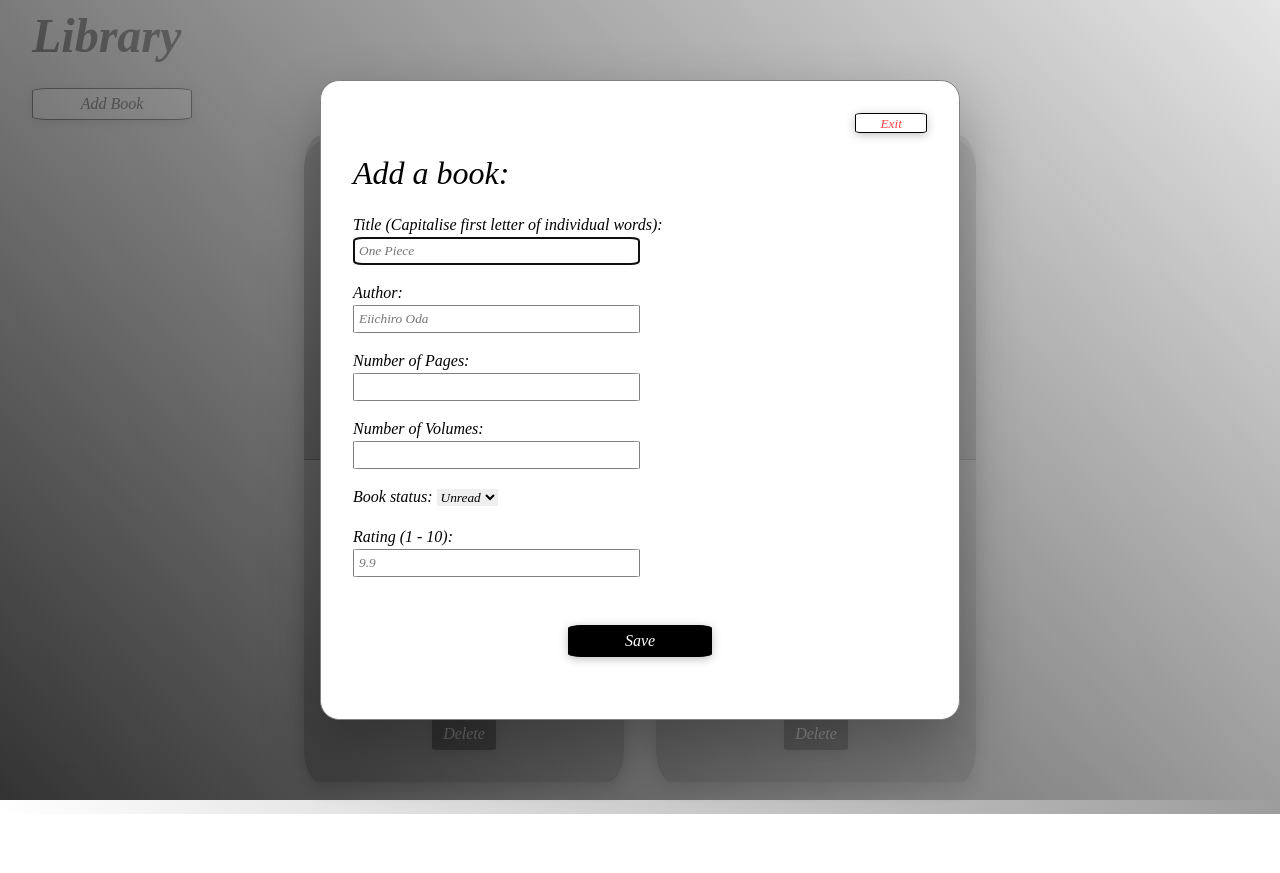
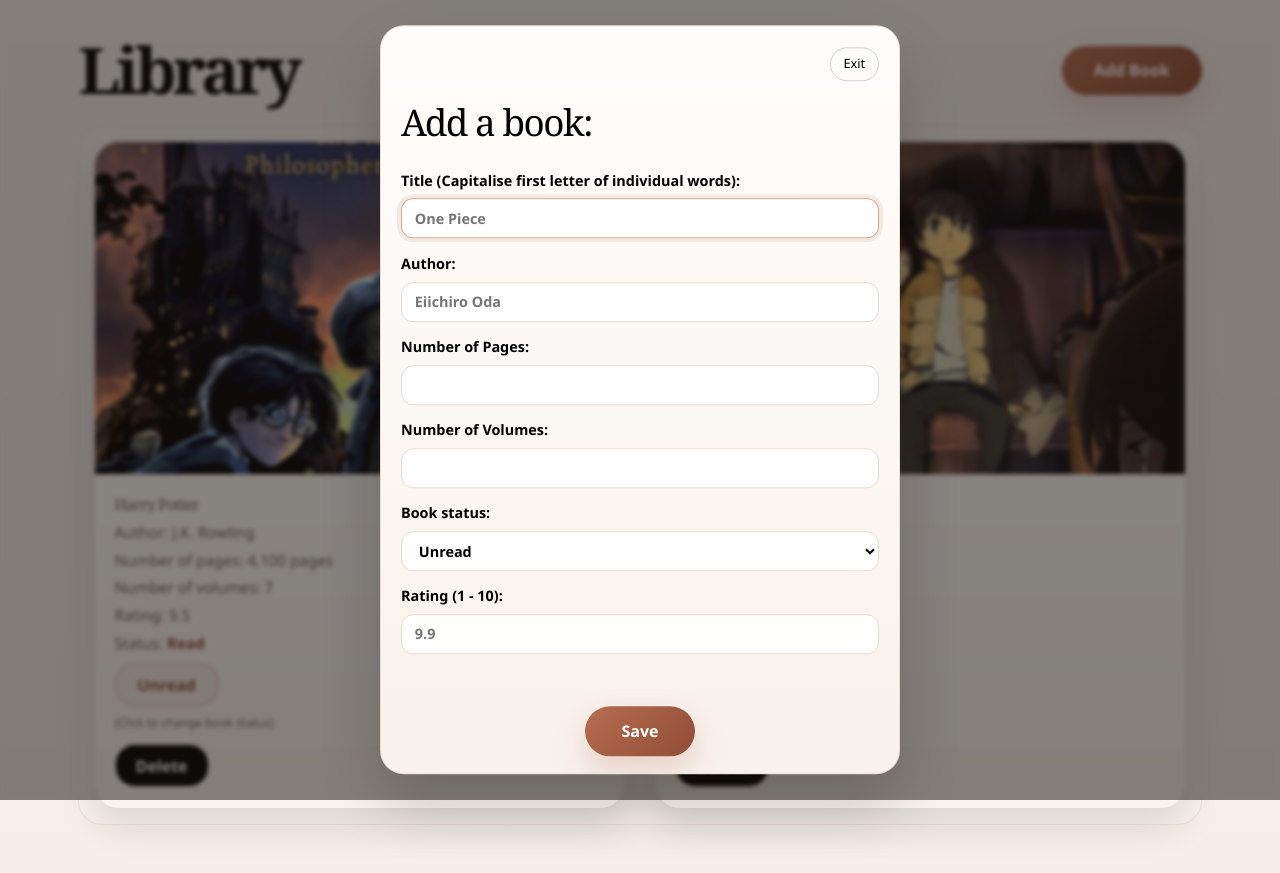
Before and after one commit to Gpeter01/Library, a plain HTML site: page index.html in a window 1280 px wide. Both pictures are taken after a click on the button "Add Book". Before the commit the page ends 814 px from the top, so only its background shows below. Drawn offline with Linux system fonts and the light colour scheme.

Commit message:
Add needed adjustments to the ui

```diff
--- a/index.html
+++ b/index.html
@@ -8,8 +8,13 @@
     <title>Library</title>
 </head>
 <body>
+    <div class="page-shell">
+        <header class="topbar">
             <h1>Library</h1>
             <button class="add">Add Book</button>
+        </header>
+
+        <main class="library-panel">
             <div class="flex-container">
                 <div class="flex-child harry-potter">
                     <div class="book-cover harry-potter"></div>
@@ -34,12 +39,15 @@
                         <p>Number of volumes: 8 </p>
                         <p>Rating: 8.8</p>
                         <p>Status: <b class="erased">Unread</b></p>
-                <button class="book-status erased">Unread</button>
+                        <button class="book-status erased">Read</button>
                         <p class="clarifier">(Click to change book status)</p>
                         <button class="delete erased">Delete</button>
                     </div>
                 </div>
             </div>
+        </main>
+    </div>
+
     <dialog>
         <form>
             <button type='button' class="close">Exit</button>
--- a/style.css
+++ b/style.css
@@ -1,160 +1,315 @@
+:root {
+    --bg: #f5efe7;
+    --bg-strong: #efe2d2;
+    --panel: #fffdf9;
+    --panel-strong: #f9f4ee;
+    --muted: #685f59;
+    --accent: #b76d4f;
+    --accent-strong: #8f4d37;
+    --accent-soft: #e6c7b8;
+    --secondary: #5b6d78;
+    --secondary-soft: #dfe7ea;
+    --border: #e8dccd;
+    --shadow: rgba(34, 28, 24, 0.12);
+    --shadow-strong: rgba(34, 28, 24, 0.18);
+    --radius-lg: 24px;
+    --radius-md: 16px;
+    --radius-sm: 12px;
+    --page-padding: clamp(1.25rem, 3vw, 2.5rem);
+}
+
 * {
     padding: 0;
     margin: 0;
     border: 0;
     box-sizing: border-box;
     line-height: 1.5;
-    font-family: 'Times New Roman', Times, serif;
-    font-style: italic;
+    font-family: "Segoe UI", Tahoma, Geneva, Verdana, sans-serif;
 }
-:root {
-    --default-spacing: 2rem;
+
+body {
+    min-height: 100vh;
+    background: linear-gradient(180deg, #f8f4ef 0%, var(--bg) 100%);
+    color: black;
 }
-body {
-    padding-bottom: 2rem;
-    height: max(100vh, 100%);
-    background-image: linear-gradient(65deg, white, gray);
+
+button,
+input,
+select {
+    font: inherit;
 }
+
+button {
+    transition: box-shadow 0.2s ease, background-color 0.2s ease, border-color 0.2s ease, color 0.2s ease;
+    box-shadow: 0 10px 20px var(--shadow);
+}
+
+.page-shell {
+    max-width: 1200px;
+    margin: 0 auto;
+    padding: 2rem var(--page-padding) 3rem;
+}
+
+.topbar {
+    display: flex;
+    align-items: center;
+    justify-content: space-between;
+    gap: 1rem;
+    padding: 0.5rem 0 1.5rem;
+}
+
 h1 {
-    color: black;
-    font-size: 3rem;
-    margin: 0 var(--default-spacing);
+    color: inherit;
+    font-family: Georgia, "Times New Roman", serif;
+    font-size: clamp(2.5rem, 5vw, 4.25rem);
+    letter-spacing: -0.06em;
+    line-height: 0.95;
+    font-weight: 700;
 }
-.add, .save {
-    font-size: 1rem;
-    width: max(12.5vw, 100px);
-    height: 2rem;
-    border: 1px solid black;
-    border-radius: 10%;
-    margin: 1rem var(--default-spacing);
-    color: black;
-    background-color: white;
+
+.add,
+.save {
+    padding: 0.8rem 1.4rem;
+    min-width: 140px;
+    border-radius: 250px;
+    background: linear-gradient(135deg, var(--accent) 0%, var(--accent-strong) 100%);
+    color: white;
+    font-weight: 600;
+    box-shadow: 0 14px 30px rgba(183, 109, 79, 0.25);
 }
-.add:hover, .add:active {
-    color: white;
-    background-color: black;
+
+.add:hover,
+.save:hover,
+.add:focus-visible,
+.save:focus-visible {
+    background: linear-gradient(135deg, var(--accent-strong) 0%, var(--accent) 100%);
 }
+
+.library-panel {
+    background: rgba(255, 255, 255, 0.18);
+    border: 1px solid rgba(232, 220, 205, 0.7);
+    border-radius: var(--radius-lg);
+    padding: 1rem;
+}
+
 .flex-container {
-    display: flex;
-    flex-wrap: wrap;
-    justify-content: center;
-    height: fit-content;
-    width: calc(100% - ( 2 * var(--default-spacing)));
-    margin: 0 var(--default-spacing);
-    gap: var(--default-spacing);
+    display: grid;
+    grid-template-columns: repeat(auto-fit, minmax(260px, 1fr));
+    gap: 2rem;
+    width: 100%;
 }
+
 .flex-container > * {
     display: flex;
     flex-direction: column;
-    width: max(300px, 25vw);
-    height: fit-content;
-    border-radius: 5%;
-    background: rgba(0, 0, 0, 0.4);
-    box-shadow: 0 6px 16px rgba(0, 0, 0, 0.3);
+    min-height: 100%;
+    border-radius: var(--radius-lg);
+    overflow: hidden;
+    box-shadow: 0 18px 36px var(--shadow);
 }
+
 .book-cover {
     width: 100%;
-    border-radius: 10% 10% 0 0;
-    background: center / contain no-repeat;
-    background-color: inherit;
+    min-height: 240px;
+    background: var(--panel-strong) center / cover no-repeat;
+    border-bottom: 1px solid var(--border);
 }
+
 .description {
-    height: fit-content;
+    display: flex;
+    flex-direction: column;
+    gap: 0.3rem;
     width: 100%;
-    padding: 1rem var(--default-spacing) var(--default-spacing);
-    border-top: 1px solid black;
+    padding: 1.3rem 1.2rem;
+    background: linear-gradient(180deg, var(--panel) 0%, var(--panel-strong) 100%);
+    color: inherit;
+}
+
+.book-title {
+    margin-bottom: 0.25rem;
+    font-family: Georgia, "Times New Roman", serif;
+    font-size: clamp(1.8rem, 3vw, 2.35rem);
+    line-height: 1.1;
+    letter-spacing: -0.04em;
+    text-align: left;
+}
+
+.description p {
+    color: var(--muted);
+    font-size: 0.95rem;
+}
+
+.description b {
+    color: var(--accent-strong);
+    font-weight: 600;
+}
+
+.book-status,
+.delete {
+    display: inline-flex;
+    align-items: center;
+    justify-content: center;
+    min-height: 2.7rem;
+    padding: 0.5rem 0.9rem;
+    margin-top: 0.25rem;
+    border-radius: 20px;
+    border: 1px solid var(--border);
+    background: rgba(255, 255, 255, 0.8);
+    color: inherit;
+    font-weight: 600;
+    box-shadow: none;
+}
+
+.book-status {
+    border-color: rgba(183, 109, 79, 0.35);
+    background: rgba(230, 199, 184, 0.2);
+    color: var(--accent-strong);
+    width: fit-content;
+    min-width: 104px;
+}
+
+.book-status:hover,
+.book-status:focus-visible {
+    background: rgba(183, 109, 79, 0.08);
+}
+
+.delete {
+    background: black;
     color: white;
+    width: fit-content;
+    min-width: 94px;
+    margin-top: 0.5rem;
 }
-.book-title {
-    font-size: 2rem;
-    text-align: center;
+
+.delete:hover,
+.delete:focus-visible {
+    box-shadow: 0 10px 18px rgba(31, 28, 26, 0.15);
 }
+
+p.clarifier {
+    font-size: 0.74rem;
+    color: var(--muted);
+    margin-top: 0.15rem;
+}
+
 .book-cover.harry-potter {
     background-image: url('./IMG_1646.WEBP');
 }
+
 .book-cover.erased {
     background-image: url('./IMG_1657.JPG');
 }
+
 dialog {
-    position: absolute;
-    height: 80vh;
-    width: max(350px, 50vw);
-    margin: auto;
-    border-radius: 3%;
-    padding: var(--default-spacing);
-    box-shadow: 0 25px 60px rgba(0, 0, 0, 0.3);
-    border: 1px solid gray;
+    position: fixed;
+    top: 50%;
+    left: 50%;
+    transform: translate(-50%, -50%);
+    width: min(520px, calc(100vw - 2rem));
+    padding: 1.3rem 1.25rem 1.1rem;
+    border: 1px solid rgba(232, 220, 205, 0.9);
+    border-radius: var(--radius-lg);
+    background: linear-gradient(180deg, #fffdfb 0%, #f8f2ec 100%);
+    box-shadow: 0 30px 60px rgba(20, 16, 12, 0.2);
 }
+
 dialog::backdrop {
-    background-image: linear-gradient(45deg, black, white);
-    opacity: 0.8;
+    background: rgba(25, 20, 17, 0.52);
+    backdrop-filter: blur(2px);
 }
+
 form {
     display: flex;
     flex-direction: column;
-    align-items: flex-end;
-    gap: 1rem;
+    gap: 0.9rem;
 }
-label, .intro {
+
+label {
+    display: grid;
+    gap: 0.45rem;
     width: 100%;
+    font-size: 0.9rem;
+    font-weight: 600;
 }
-input {
-    display: block;
-    border: 1px solid gray;
-    width: max(200px, 50%);
-    height: 1.75rem;
-    border-radius: 3%;
-    padding: 5px;
+
+label input,
+label select {
+    width: 100%;
+    min-height: 2.5rem;
+    padding: 0.5rem 0.8rem;
+    border: 1px solid var(--border);
+    border-radius: var(--radius-sm);
+    background: rgba(255, 255, 255, 0.9);
+    color: inherit;
+    outline: none;
+    transition: border-color 0.2s ease, box-shadow 0.2s ease;
 }
+
+label input:focus,
+label select:focus {
+    border-color: rgba(183, 109, 79, 0.6);
+    box-shadow: 0 0 0 4px rgba(183, 109, 79, 0.12);
+}
+
 .intro {
-    font-size: 2rem;
+    width: 100%;
+    margin-bottom: 0.3rem;
+    color: inherit;
+    font-family: Georgia, "Times New Roman", serif;
+    font-size: clamp(1.7rem, 4vw, 2.3rem);
+    letter-spacing: -0.04em;
 }
+
 .error {
+    min-height: 1.2rem;
     width: 100%;
     text-align: center;
-    color: red;
+    color: #b64040;
+    font-size: 0.9rem;
+    font-weight: 600;
 }
+
+.close {
+    align-self: flex-end;
+    padding: 0.4rem 0.8rem;
+    border-radius: 999px;
+    border: 1px solid rgba(31, 28, 26, 0.2);
+    background: transparent;
+    color: inherit;
+    font-size: 0.8rem;
+    box-shadow: none;
+}
+
+.close:hover,
+.close:focus-visible {
+    background: rgba(31, 28, 26, 0.04);
+}
+
 .save {
-    width: 25%;
-    margin: 1rem auto 0;
-    color: white;
-    background-color: black;
+    width: fit-content;
+    margin: 0.25rem auto 0;
+    min-width: 110px;
 }
-.save:hover, .save:active {
-    color: black;
-    background-color: white;
+
+@media (max-width: 640px) {
+    .topbar {
+        flex-direction: column;
+        align-items: flex-start;
+    }
+
+    .add {
+        width: 100%;
+    }
+
+    .library-panel {
+        padding: 0.75rem;
+    }
+
+    .book-cover {
+        min-height: 210px;
+    }
+
+    .description {
+        padding: 1.1rem 1rem 1.2rem;
+    }
 }
-.close {
-    width: 12.5%;
-    height: 1.25rem;
-    border-radius: 10%;
-    border: 1px solid black;
-    color: rgba(255, 0, 0, 0.75);
-    background-color: white;
-}
-.close:hover, .close:active {
-    color: white;
-    background-color:rgba(255, 0, 0, 1);
-}
-.delete {
-    display: block;
-    font-size: 1rem;
-    width: 25%;
-    height: 2rem;
-    margin: 1rem auto 0;
-    border-radius: 7%;
-    color: white;
-    background-color: black;
-}
-button {
-    box-shadow: 0 2px 10px rgba(0, 0, 0, 0.25);
-}
-.clarifier {
-    font-size: 0.75rem;
-}
-.book-status {
-    width: 25%;
-    height: 2rem;
-    margin-top: 0.5rem;
-    border-radius: 7%;
-}
```
Lines whose indentation alone changed are shown as unchanged.
